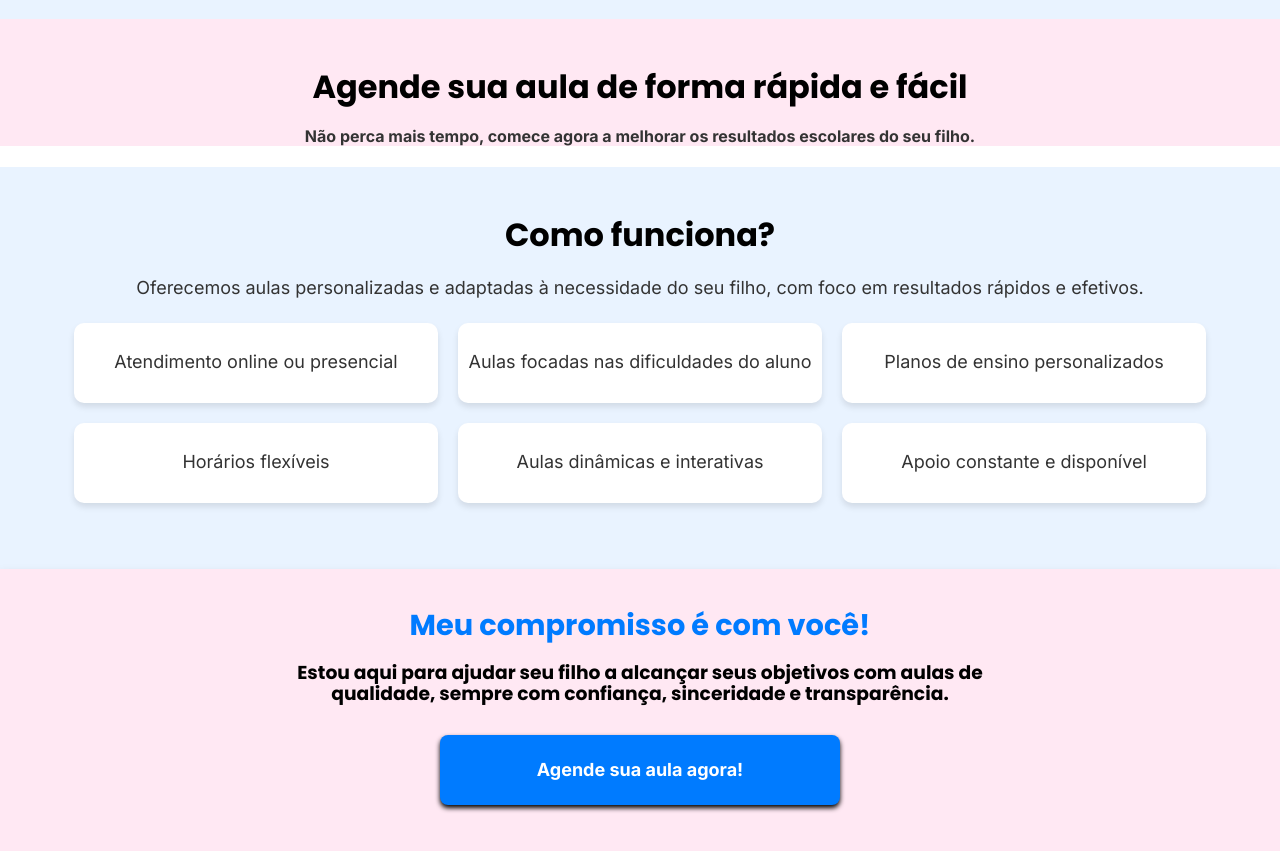
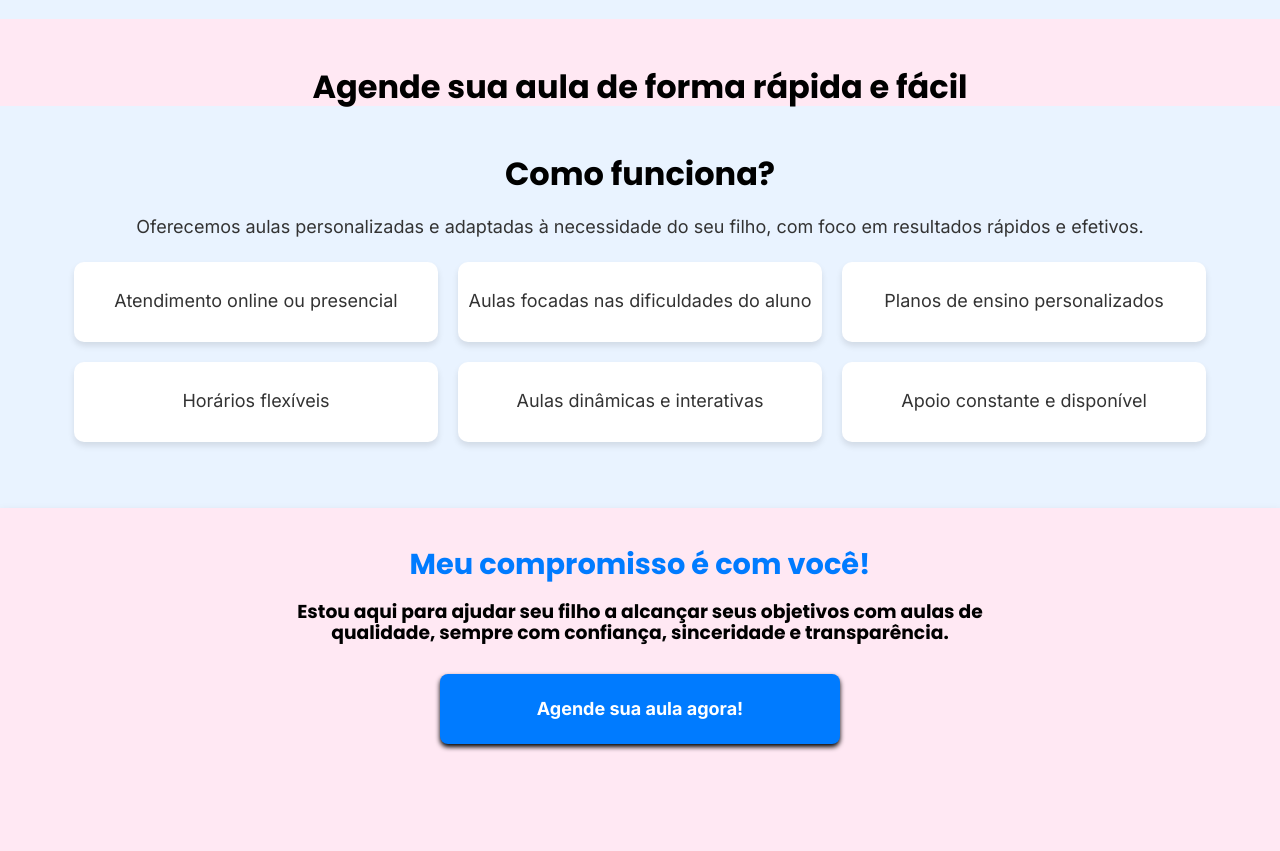
Before and after one commit to Israel-ops-cmd/prof-helo, a React (Vite) app: page / in a window 1280 px wide. Shown: the part 1320-2171 px from the top of the page. Built offline with nearby package versions, Linux system fonts and the light colour scheme.

Commit message:
tirando o h4

```diff
--- a/src/components/Action/Action.jsx
+++ b/src/components/Action/Action.jsx
@@ -4,7 +4,7 @@ function Action() {
     return (
         <div className="t-align al-center sections" id="totally">
             <h2 className="title">Agende sua aula de forma rápida e fácil</h2>
-            <h4 id="height">Não perca mais tempo, comece agora a melhorar os resultados escolares do seu filho.</h4>
+            {/*<h4 id="height">Não perca mais tempo, comece agora a melhorar os resultados escolares do seu filho.</h4>*/}
         </div>
     )
 }
```
